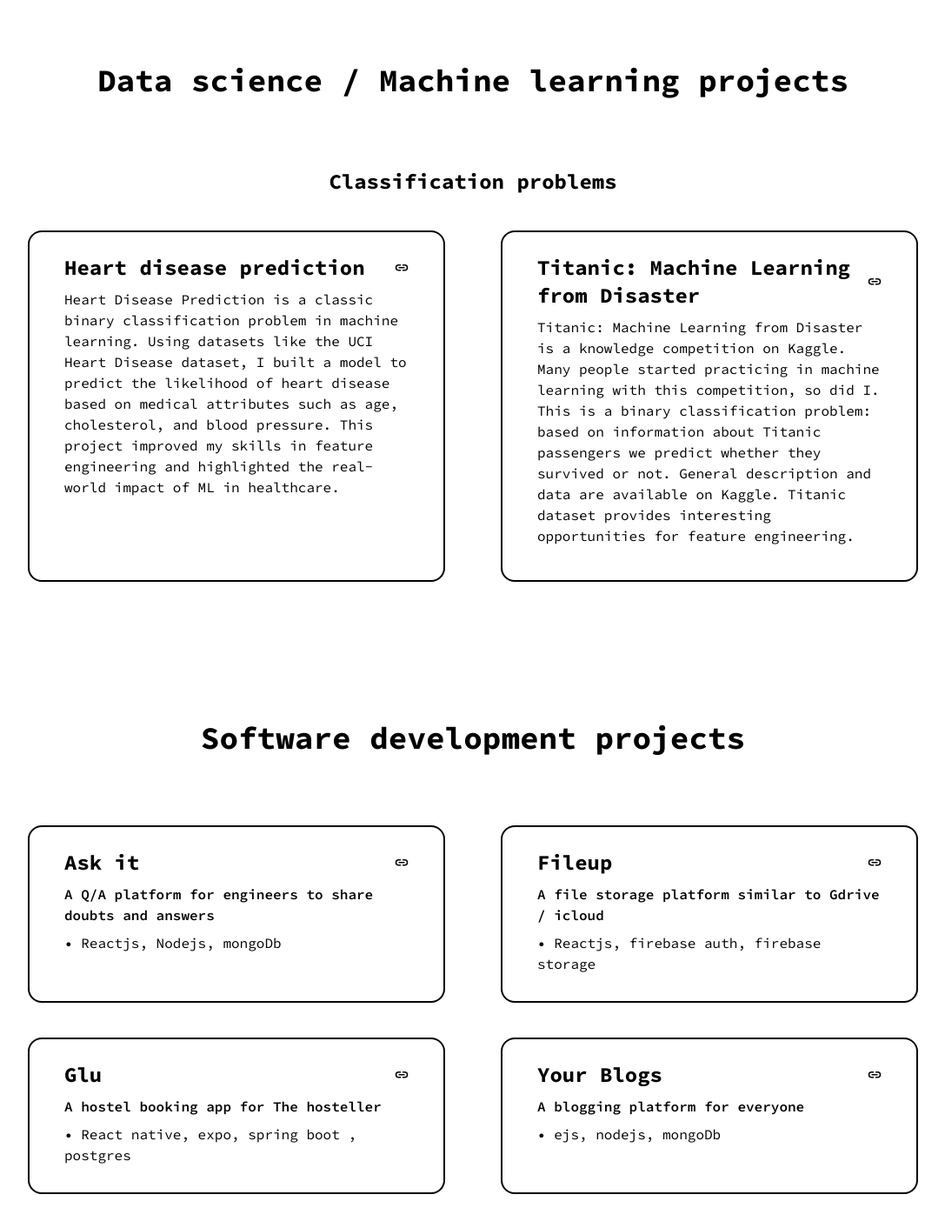
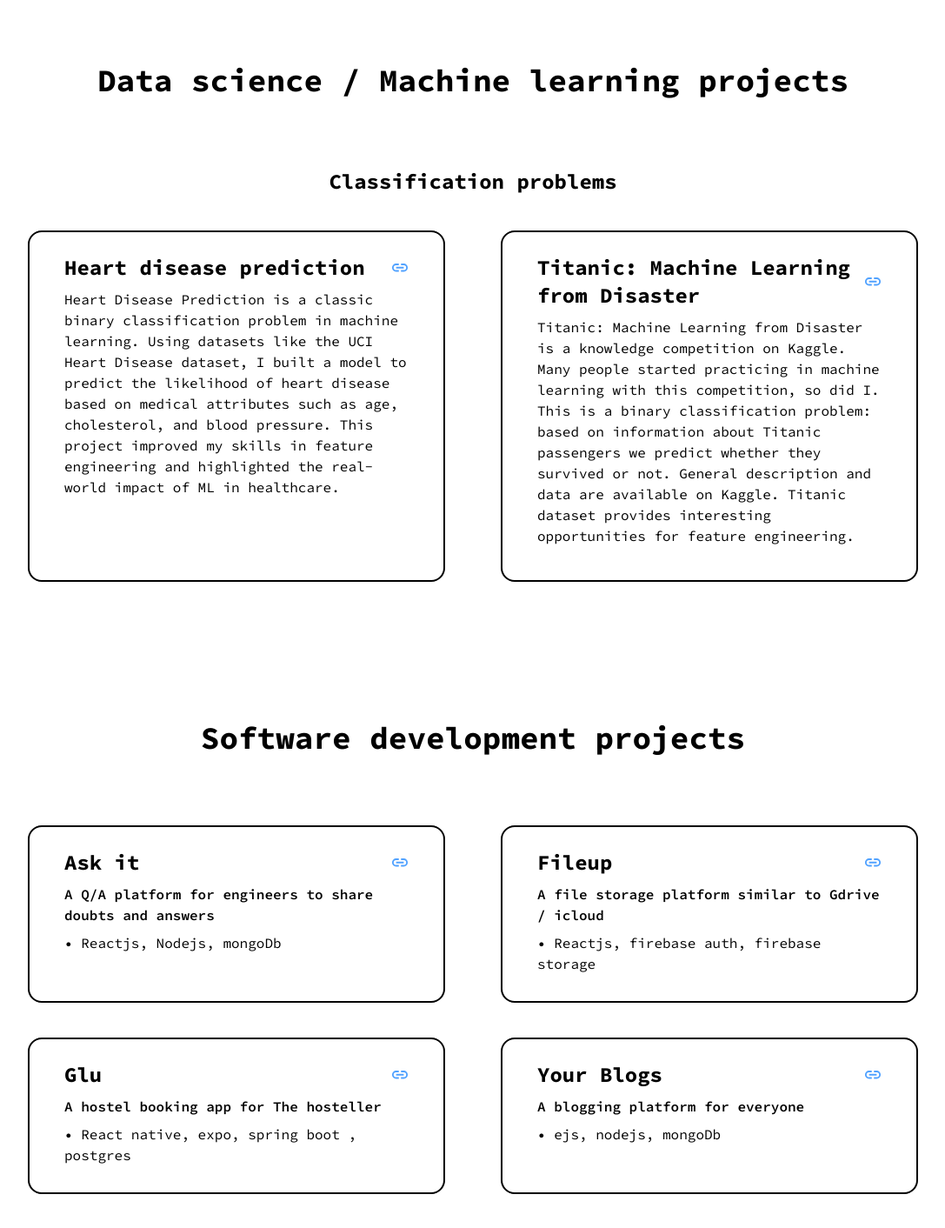
Before and after one commit to Saikat-Mandal/Portfolio-website, a Next.js app: page / in a window 1280 px wide. Shown: the part 1985-3397 px from the top of the page at 87% size, without its empty margins (96-1183 px from the left). Built offline with nearby package versions, Linux system fonts and the light colour scheme.

Commit message:
fixed bugs

```diff
--- a/src/app/page.tsx
+++ b/src/app/page.tsx
@@ -225,7 +225,7 @@ export default function Home() {
             <div className="flex items-center justify-between">
               <p className="text-2xl font-bold">Heart disease prediction</p>
               <Link target="_blank" href="https://github.com/Saikat-Mandal/Classification-ML/blob/main/Heart-disease-prediction.ipynb">
-                <IoLinkSharp className="hover:scale-150 transition-all duration-300" />
+                <IoLinkSharp className="text-blue-400 text-xl hover:scale-150 transition-all duration-300" />
               </Link>
             </div>
             <p className=" my-2">Heart Disease Prediction is a classic binary classification problem in machine learning.
@@ -241,7 +241,7 @@ export default function Home() {
             <div className="flex items-center justify-between">
               <p className="text-2xl font-bold">Titanic: Machine Learning from Disaster</p>
               <Link target="_blank" href="https://github.com/Saikat-Mandal/Classification-ML/blob/main/Heart-disease-prediction.ipynb">
-                <IoLinkSharp className="hover:scale-150 transition-all duration-300" />
+                <IoLinkSharp className="text-blue-400 text-xl hover:scale-150 transition-all duration-300" />
               </Link>
             </div>
             <p className=" my-2">Titanic: Machine Learning from Disaster is a knowledge competition on Kaggle.
@@ -260,7 +260,7 @@ export default function Home() {
           <ProjectCard>
             <div className="flex items-center justify-between">
               <p className="text-2xl font-bold">{t.askItTitle}</p>
-              <Link target="_blank" href="https://github.com/Saikat-Mandal/Snipcode.io">  <IoLinkSharp className="hover:scale-150 transition-all duration-300" /></Link>
+              <Link target="_blank" href="https://github.com/Saikat-Mandal/Snipcode.io">  <IoLinkSharp className="text-blue-400 text-xl hover:scale-150 transition-all duration-300" /></Link>
             </div>
             <p className="font-semibold my-2">{t.askItDesc}</p>
             <p>• Reactjs, Nodejs, mongoDb</p>
@@ -269,7 +269,7 @@ export default function Home() {
           <ProjectCard>
             <div className="flex items-center justify-between">
               <p className="text-2xl font-bold">{t.fileupTitle}</p>
-              <Link target="_blank" href="https://github.com/Saikat-Mandal/Dropbox-2.0">  <IoLinkSharp className="hover:scale-150 transition-all duration-300" /></Link>
+              <Link target="_blank" href="https://github.com/Saikat-Mandal/Dropbox-2.0">  <IoLinkSharp className="text-blue-400 text-xl hover:scale-150 transition-all duration-300" /></Link>
             </div>
             <p className="font-semibold my-2">{t.fileupDesc}</p>
             <p>• Reactjs, firebase auth, firebase storage</p>
@@ -281,7 +281,7 @@ export default function Home() {
           <ProjectCard>
             <div className="flex items-center justify-between">
               <p className="text-2xl font-bold">{t.gluTitle}</p>
-              <Link target="_blank" href="https://github.com/Saikat-Mandal/Hostel-backend">  <IoLinkSharp className="hover:scale-150 transition-all duration-300" /></Link>
+              <Link target="_blank" href="https://github.com/Saikat-Mandal/Hostel-backend">  <IoLinkSharp className="text-blue-400 text-xl hover:scale-150 transition-all duration-300" /></Link>
             </div>
             <p className="font-semibold my-2">{t.gluDesc}</p>
             <p>• React native, expo, spring boot , postgres</p>
@@ -290,7 +290,7 @@ export default function Home() {
           <ProjectCard>
             <div className="flex items-center justify-between">
               <p className="text-2xl font-bold">{t.yourBlogsTitle}</p>
-              <Link target="_blank" href="https://github.com/Saikat-Mandal/Blog-website">  <IoLinkSharp className="hover:scale-150 transition-all duration-300" /></Link>
+              <Link target="_blank" href="https://github.com/Saikat-Mandal/Blog-website">  <IoLinkSharp className="text-blue-400 text-xl hover:scale-150 transition-all duration-300" /></Link>
             </div>
             <p className="font-semibold my-2">{t.yourBlogsDesc}</p>
             <p>• ejs, nodejs, mongoDb</p>
@@ -306,7 +306,7 @@ export default function Home() {
           <Link target="_blank" href="https://github.com/Saikat-Mandal"><LuGithub className="text-3xl ml-6 hover:scale-105" /></Link>
           <Link target="_blank" href="https://discord.com/channels/_saikat07"><RiDiscordLine className="text-3xl ml-6 hover:scale-105" /></Link>
         </div>
-        <p>{t.madeWith}</p>
+        <p className="text-xs md:text-base">{t.madeWith}</p>
       </footer>
     </div>
   );
```
